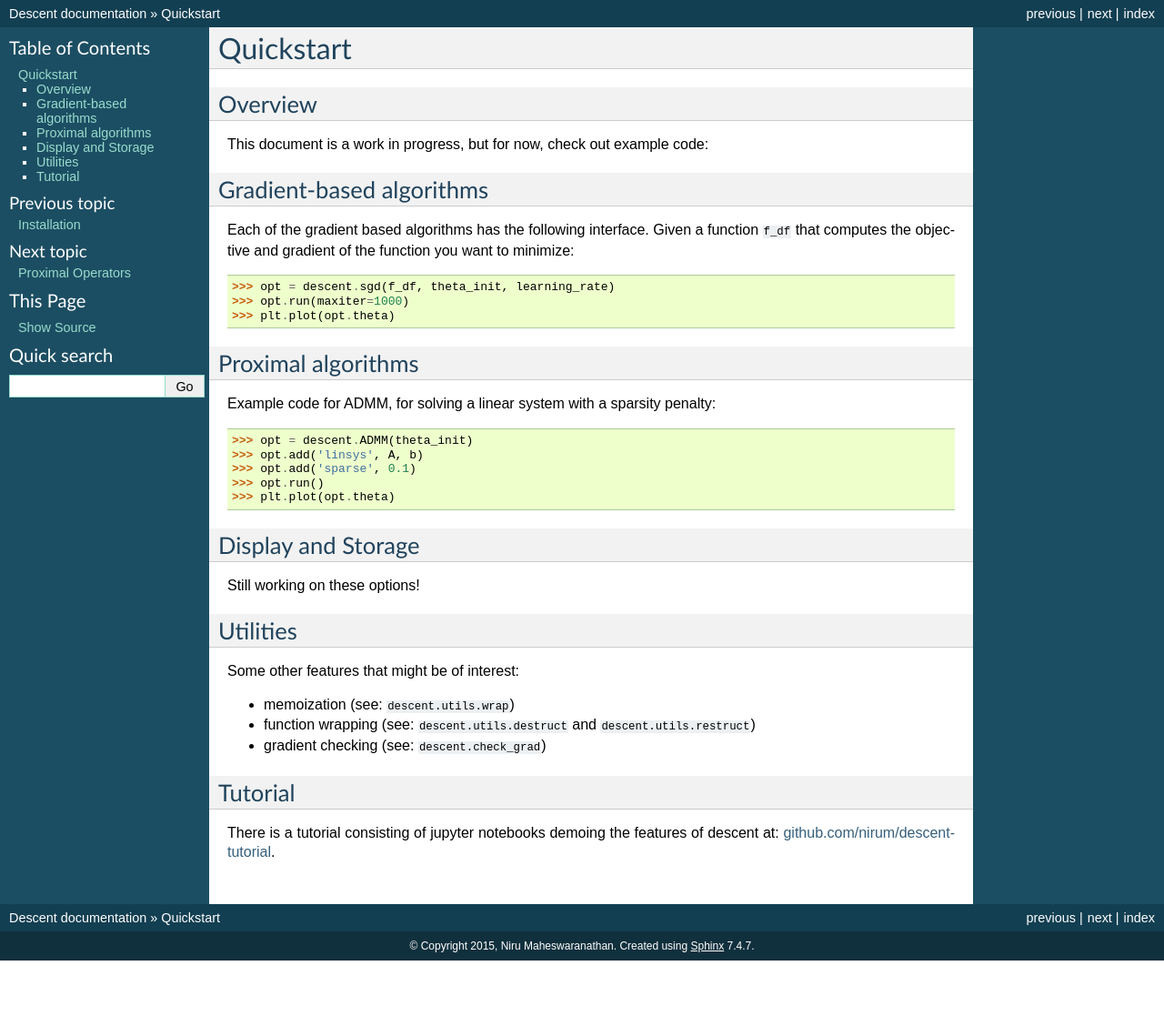
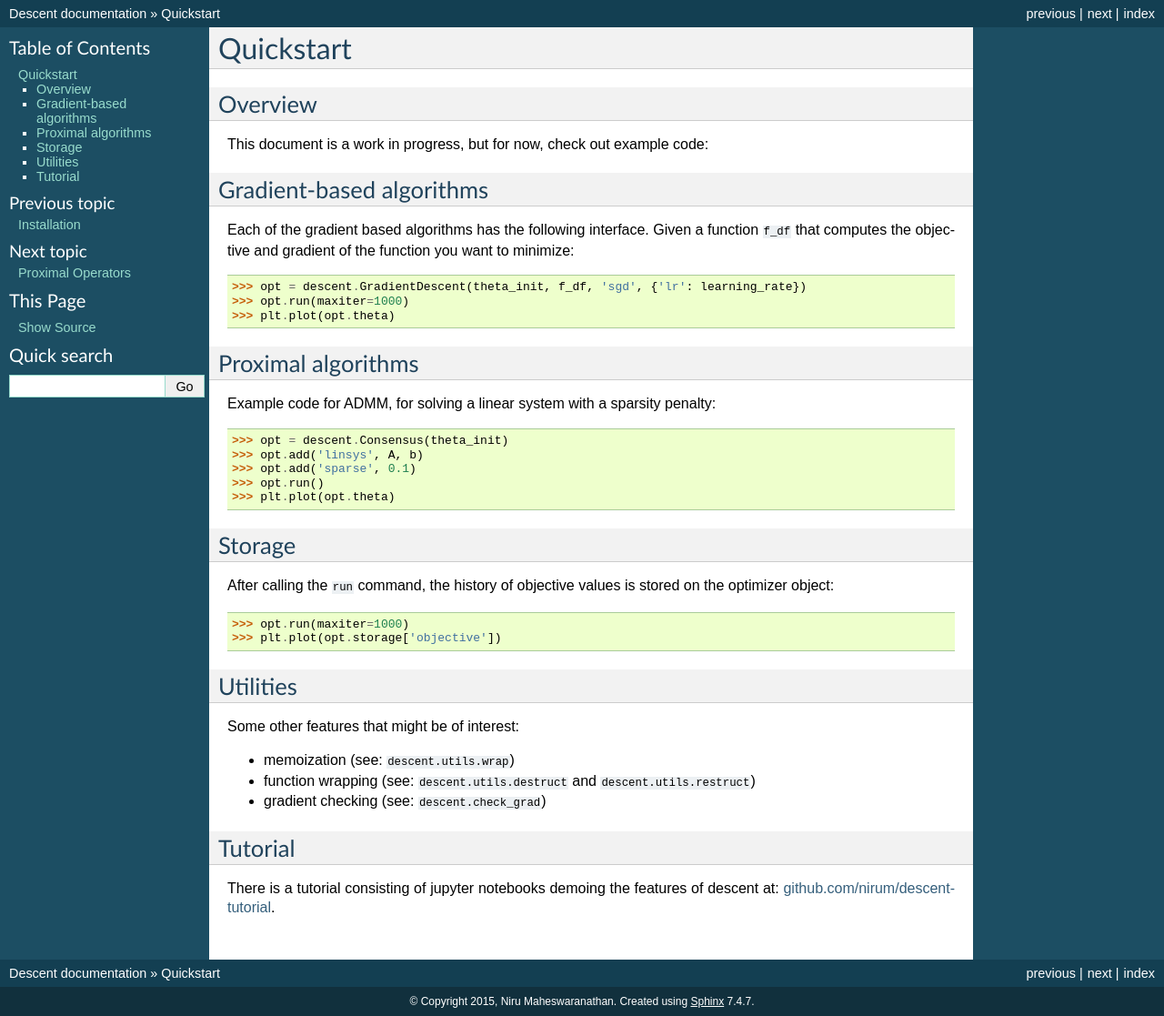
Before and after one commit to nirum/descent, a Sphinx documentation site: the page built from docs/quickstart.rst, in a window 1280 px wide. Shown: the whole page at 91% size. Built offline with Sphinx 7.4.7, drawn with Linux system fonts in a browser that asks for light colours; the version number could not be read and is left out; before the commit the page ends 1056 px from its top, so only the background shows below that.

Commit message:
updated docs

```diff
--- a/docs/index.rst
+++ b/docs/index.rst
@@ -8,8 +8,6 @@ Descent: optimization tools in python
 =====================================
 
 `descent`_ is a library for performing optimization.
-
-.. note:: Descent is under active development. Please refer to these pages or the Github repository for the latest info.
 
 .. _descent: https://github.com/nirum/descent/
 
--- a/docs/installation.rst
+++ b/docs/installation.rst
@@ -31,7 +31,7 @@ In addition, descent requires the following packages:
 - ``numpy``
 - ``toolz``
 - ``multipledispatch``
-- ``tableprint``
+- ``future``
 
 And the following are optional:
 
--- a/docs/quickstart.rst
+++ b/docs/quickstart.rst
@@ -13,7 +13,7 @@ that computes the objective and gradient of the function you want to minimize:
 
 .. code:: python
 
-    >>> opt = descent.sgd(f_df, theta_init, learning_rate)
+    >>> opt = descent.GradientDescent(theta_init, f_df, 'sgd', {'lr': learning_rate})
     >>> opt.run(maxiter=1000)
     >>> plt.plot(opt.theta)
 
@@ -23,16 +23,21 @@ Example code for ADMM, for solving a linear system with a sparsity penalty:
 
 .. code:: python
 
-    >>> opt = descent.ADMM(theta_init)
+    >>> opt = descent.Consensus(theta_init)
     >>> opt.add('linsys', A, b)
     >>> opt.add('sparse', 0.1)
     >>> opt.run()
     >>> plt.plot(opt.theta)
 
 
-Display and Storage
--------------------
-Still working on these options!
+Storage
+-------
+After calling the ``run`` command, the history of objective values is stored on the optimizer object:
+
+.. code:: python
+
+    >>> opt.run(maxiter=1000)
+    >>> plt.plot(opt.storage['objective'])
 
 
 Utilities
```
Also changed, not shown: 1 other file.
